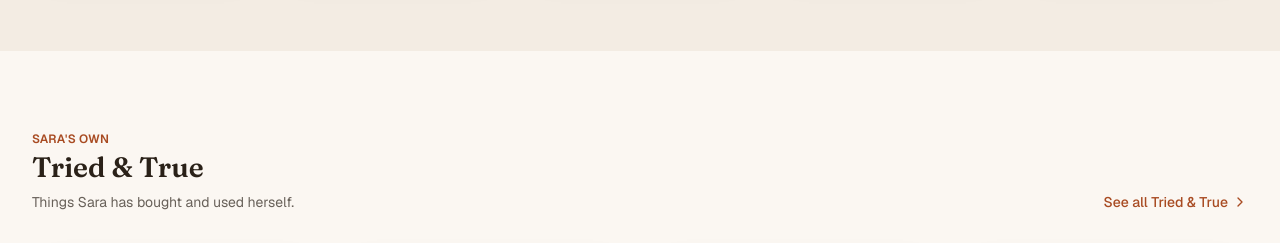
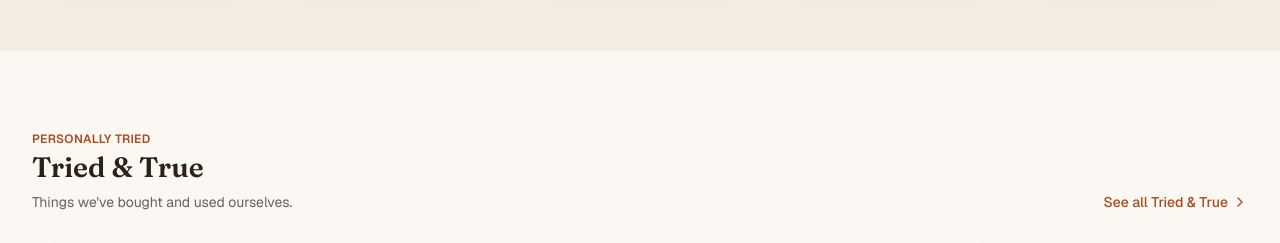
Before and after one commit to suri8361/smart-finds, a Next.js app: page / in a window 1280 px wide. Shown: the part 2740-2983 px from the top of the page. Built offline with nearby package versions, Linux system fonts and the light colour scheme; grey boxes are pictures that could not be loaded.

Commit message:
Remove personal names from visible site text: home Tried & True row eyebrow/description and Tried & True category description now neutral

```diff
--- a/app/page.tsx
+++ b/app/page.tsx
@@ -40,9 +40,9 @@ export default function Home() {
       <ShopByCategory />
       <FeaturedCollections />
       <ProductRow
-        eyebrow="Sara's own"
+        eyebrow="Personally tried"
         title="Tried & True"
-        description="Things Sara has bought and used herself."
+        description="Things we've bought and used ourselves."
         action={{ label: "See all Tried & True", href: "/category/tried-true" }}
         products={triedAndTrue}
       />
--- a/lib/data/categories.ts
+++ b/lib/data/categories.ts
@@ -48,10 +48,10 @@ export const categories: Category[] = [
     icon: CalendarHeart,
   },
   {
-    // Built from recommendationLabel "personally_tried" — finds Sara has tried herself.
+    // Built from recommendationLabel "personally_tried" — finds that were personally tried.
     slug: "tried-true",
     name: "Tried & True",
-    description: "Finds Sara has bought and used herself",
+    description: "Finds we've bought and used ourselves",
     icon: BadgeCheck,
   },
   {
```
